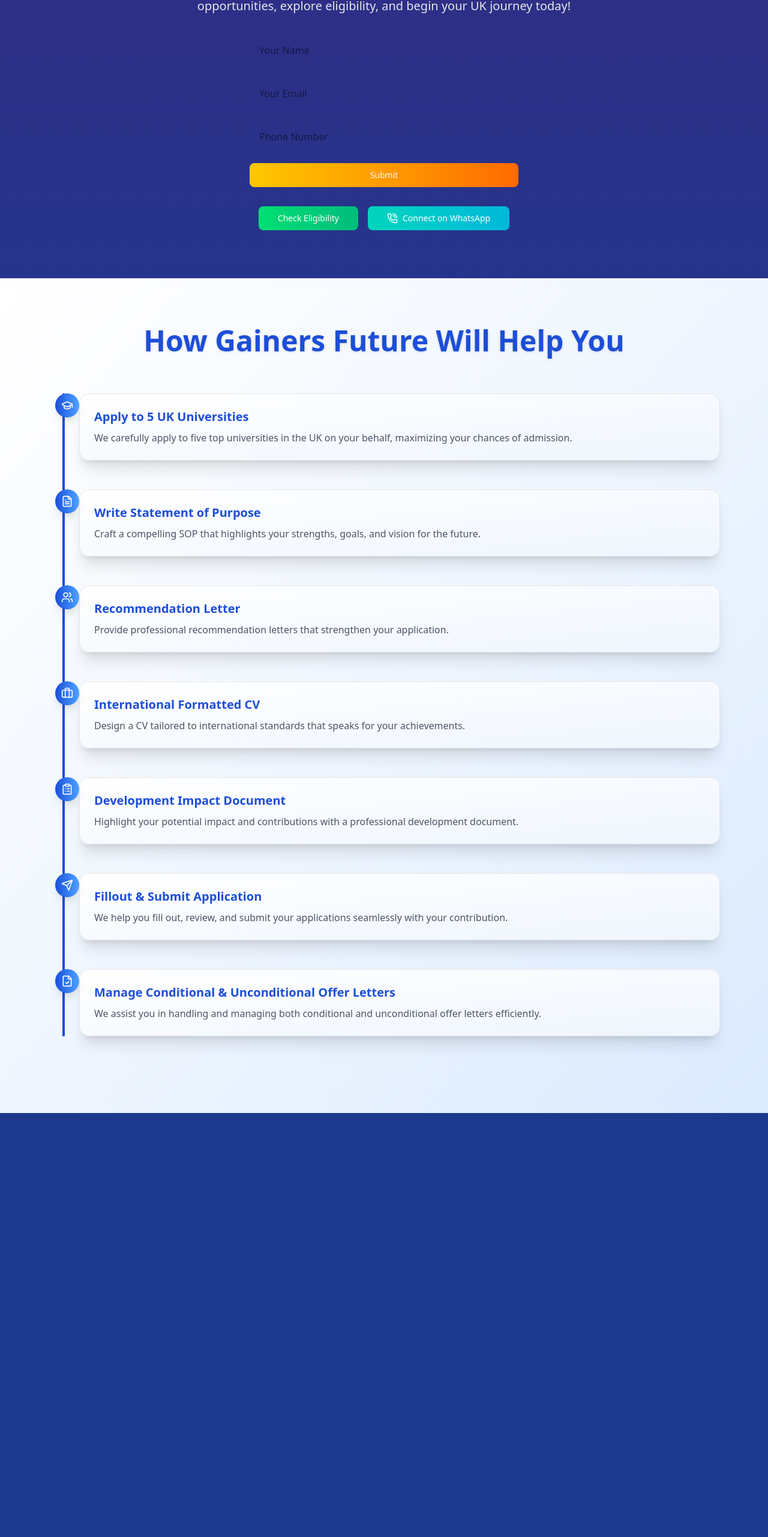
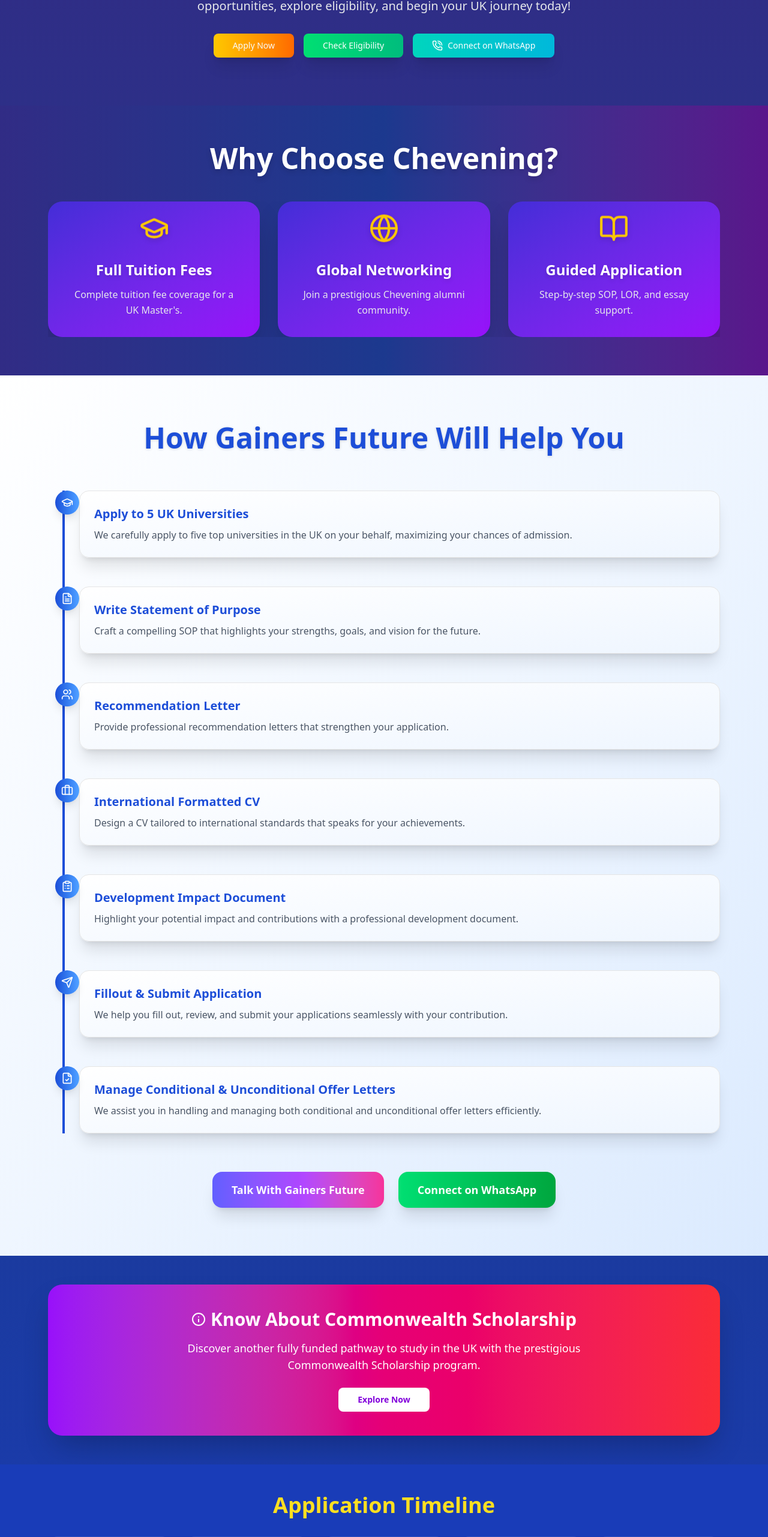
Before and after one commit to Own-M/Chevening01, a Next.js app: page / in a window 1280 px wide. Shown: the part 200-2763 px from the top of the page at 60% size. Before the commit the page ends 2056 px from the top, so only its background shows below. Built offline with nearby package versions, Linux system fonts and the light colour scheme.

Commit message:
Update page.tsx

```diff
--- a/src/app/page.tsx
+++ b/src/app/page.tsx
@@ -1,28 +1,87 @@
 "use client";
 
-import React, { useState } from "react";
+import { useState } from "react";
 import { motion } from "framer-motion";
 import { Button } from "@/components/ui/button";
-import { GraduationCap, PhoneCall, FileText, Users, FileCheck, ClipboardList, Send, Briefcase } from "lucide-react";
+import {
+  GraduationCap,
+  Globe,
+  BookOpen,
+  CheckCircle,
+  Sparkles,
+  PhoneCall,
+  Info,
+  FileText,
+  Users,
+  FileCheck,
+  ClipboardList,
+  Send,
+  Briefcase,
+} from "lucide-react";
 import Link from "next/link";
 import { Swiper, SwiperSlide } from "swiper/react";
 import "swiper/css";
+import {
+  Accordion,
+  AccordionItem,
+  AccordionTrigger,
+  AccordionContent,
+} from "@/components/ui/accordion";
 
 // Roadmap Steps Data
 const roadmapSteps = [
-  { title: "Apply to 5 UK Universities", description: "We carefully apply to five top universities in the UK on your behalf, maximizing your chances of admission.", icon: GraduationCap },
-  { title: "Write Statement of Purpose", description: "Craft a compelling SOP that highlights your strengths, goals, and vision for the future.", icon: FileText },
-  { title: "Recommendation Letter", description: "Provide professional recommendation letters that strengthen your application.", icon: Users },
-  { title: "International Formatted CV", description: "Design a CV tailored to international standards that speaks for your achievements.", icon: Briefcase },
-  { title: "Development Impact Document", description: "Highlight your potential impact and contributions with a professional development document.", icon: ClipboardList },
-  { title: "Fillout & Submit Application", description: "We help you fill out, review, and submit your applications seamlessly with your contribution.", icon: Send },
-  { title: "Manage Conditional & Unconditional Offer Letters", description: "We assist you in handling and managing both conditional and unconditional offer letters efficiently.", icon: FileCheck },
+  {
+    title: "Apply to 5 UK Universities",
+    description:
+      "We carefully apply to five top universities in the UK on your behalf, maximizing your chances of admission.",
+    icon: GraduationCap,
+  },
+  {
+    title: "Write Statement of Purpose",
+    description:
+      "Craft a compelling SOP that highlights your strengths, goals, and vision for the future.",
+    icon: FileText,
+  },
+  {
+    title: "Recommendation Letter",
+    description:
+      "Provide professional recommendation letters that strengthen your application.",
+    icon: Users,
+  },
+  {
+    title: "International Formatted CV",
+    description:
+      "Design a CV tailored to international standards that speaks for your achievements.",
+    icon: Briefcase,
+  },
+  {
+    title: "Development Impact Document",
+    description:
+      "Highlight your potential impact and contributions with a professional development document.",
+    icon: ClipboardList,
+  },
+  {
+    title: "Fillout & Submit Application",
+    description:
+      "We help you fill out, review, and submit your applications seamlessly with your contribution.",
+    icon: Send,
+  },
+  {
+    title: "Manage Conditional & Unconditional Offer Letters",
+    description:
+      "We assist you in handling and managing both conditional and unconditional offer letters efficiently.",
+    icon: FileCheck,
+  },
 ];
 
 export default function ScholarshipLanding() {
-  const [formData, setFormData] = useState({ name: "", email: "", phone: "" });
+  const [formData, setFormData] = useState<{
+    name: string;
+    email: string;
+    phone: string;
+  }>({ name: "", email: "", phone: "" });
 
-  // Correctly typed
+  // Properly typed handlers
   const handleChange = (e: React.ChangeEvent<HTMLInputElement>) => {
     setFormData({ ...formData, [e.target.name]: e.target.value });
   };
@@ -34,33 +93,80 @@
 
   return (
     <div className="min-h-screen bg-gradient-to-b from-indigo-900 via-blue-900 to-blue-800 text-white overflow-hidden">
-
       {/* Hero Section */}
       <section className="flex flex-col items-center justify-center text-center py-20 px-4">
-        <motion.h1 initial={{ opacity: 0, y: -50 }} animate={{ opacity: 1, y: 0 }} transition={{ duration: 1 }} className="text-5xl md:text-7xl font-extrabold mb-4 bg-gradient-to-r from-yellow-300 to-orange-400 bg-clip-text text-transparent drop-shadow-lg">
+        <motion.h1
+          initial={{ opacity: 0, y: -50 }}
+          animate={{ opacity: 1, y: 0 }}
+          transition={{ duration: 1 }}
+          className="text-5xl md:text-7xl font-extrabold mb-4 bg-gradient-to-r from-yellow-300 to-orange-400 bg-clip-text text-transparent drop-shadow-lg"
+        >
           Chevening Scholarship 2025
         </motion.h1>
         <p className="text-lg md:text-xl max-w-3xl text-gray-200">
-          Fully Funded Scholarship Assistance Program by <span className="text-yellow-400 font-semibold">Gainers Future</span>. Unlock opportunities, explore eligibility, and begin your UK journey today!
+          Fully Funded Scholarship Assistance Program by{" "}
+          <span className="text-yellow-400 font-semibold">Gainers Future</span>. Unlock opportunities, explore
+          eligibility, and begin your UK journey today!
         </p>
+        <div className="flex flex-wrap gap-4 mt-8">
+          <Button className="bg-gradient-to-r from-yellow-400 to-orange-500 text-black px-8 py-4 rounded-2xl text-lg font-bold shadow-xl hover:scale-105 transition-transform duration-300">
+            Apply Now
+          </Button>
+          <Link href="/eligibility">
+            <Button className="bg-gradient-to-r from-green-400 to-emerald-500 text-white px-8 py-4 rounded-2xl text-lg font-bold shadow-xl hover:scale-105 transition-transform duration-300">
+              Check Eligibility
+            </Button>
+          </Link>
+          <Link href="https://wa.me/8801XXXXXXXXX" target="_blank">
+            <Button className="bg-gradient-to-r from-teal-400 to-cyan-500 text-white px-8 py-4 rounded-2xl text-lg font-bold shadow-xl flex items-center gap-2 hover:scale-105 transition-transform duration-300">
+              <PhoneCall size={18} /> Connect on WhatsApp
+            </Button>
+          </Link>
+        </div>
+      </section>
 
-        {/* Form */}
-        <form onSubmit={handleSubmit} className="flex flex-col gap-4 mt-8 w-full max-w-md">
-          <input type="text" name="name" value={formData.name} onChange={handleChange} placeholder="Your Name" className="p-4 rounded-lg text-black" required />
-          <input type="email" name="email" value={formData.email} onChange={handleChange} placeholder="Your Email" className="p-4 rounded-lg text-black" required />
-          <input type="tel" name="phone" value={formData.phone} onChange={handleChange} placeholder="Phone Number" className="p-4 rounded-lg text-black" required />
-          <Button type="submit" className="bg-gradient-to-r from-yellow-400 to-orange-500 text-black px-8 py-4 rounded-2xl font-bold">Submit</Button>
-        </form>
-
-        <div className="flex flex-wrap gap-4 mt-8">
-          <Link href="/eligibility"><Button className="bg-gradient-to-r from-green-400 to-emerald-500 text-white px-8 py-4 rounded-2xl font-bold">Check Eligibility</Button></Link>
-          <Link href="https://wa.me/8801XXXXXXXXX" target="_blank"><Button className="bg-gradient-to-r from-teal-400 to-cyan-500 text-white px-8 py-4 rounded-2xl flex items-center gap-2"><PhoneCall size={18} /> Connect on WhatsApp</Button></Link>
-        </div>
+      {/* Features Carousel Section */}
+      <section className="py-16 px-6 md:px-20 bg-gradient-to-r from-indigo-900 via-blue-900 to-purple-900">
+        <h2 className="text-4xl md:text-5xl font-bold text-center mb-12 text-white drop-shadow-lg">
+          Why Choose Chevening?
+        </h2>
+        <Swiper
+          spaceBetween={30}
+          slidesPerView={1}
+          breakpoints={{ 640: { slidesPerView: 1 }, 768: { slidesPerView: 2 }, 1024: { slidesPerView: 3 } }}
+          className="pb-8"
+        >
+          {[
+            { icon: <GraduationCap size={50} />, title: "Full Tuition Fees", desc: "Complete tuition fee coverage for a UK Master's." },
+            { icon: <Globe size={50} />, title: "Global Networking", desc: "Join a prestigious Chevening alumni community." },
+            { icon: <BookOpen size={50} />, title: "Guided Application", desc: "Step-by-step SOP, LOR, and essay support." },
+            { icon: <CheckCircle size={50} />, title: "Visa & Travel Covered", desc: "Receive monthly stipend, visa and travel costs." },
+            { icon: <Sparkles size={50} />, title: "Career Boost", desc: "Chevening opens doors to global leadership." },
+          ].map((f, i) => (
+            <SwiperSlide key={i}>
+              <motion.div
+                whileHover={{ scale: 1.08, y: -5 }}
+                transition={{ type: "spring", stiffness: 300 }}
+                className="bg-gradient-to-br from-indigo-700 to-purple-600 rounded-3xl shadow-2xl p-8 flex flex-col items-center text-center cursor-pointer"
+              >
+                <div className="mb-4 text-yellow-400 drop-shadow-lg animate-bounce">{f.icon}</div>
+                <h3 className="text-2xl font-bold mb-3 text-white drop-shadow-md">{f.title}</h3>
+                <p className="text-gray-200 text-base leading-relaxed">{f.desc}</p>
+              </motion.div>
+            </SwiperSlide>
+          ))}
+        </Swiper>
       </section>
 
       {/* Roadmap Section */}
       <section className="bg-gradient-to-br from-white via-blue-50 to-blue-100 py-20 px-6 md:px-20">
-        <motion.h2 initial={{ opacity: 0, y: -50 }} whileInView={{ opacity: 1, y: 0 }} transition={{ duration: 0.8 }} viewport={{ once: true }} className="text-4xl md:text-5xl font-extrabold text-center text-[#1D4ED8] mb-16 drop-shadow-sm">
+        <motion.h2
+          initial={{ opacity: 0, y: -50 }}
+          whileInView={{ opacity: 1, y: 0 }}
+          transition={{ duration: 0.8 }}
+          viewport={{ once: true }}
+          className="text-4xl md:text-5xl font-extrabold text-center text-[#1D4ED8] mb-16 drop-shadow-sm"
+        >
           How Gainers Future Will Help You
         </motion.h2>
 
@@ -68,11 +174,23 @@
           {roadmapSteps.map((step, index) => {
             const Icon = step.icon;
             return (
-              <motion.div key={index} initial={{ opacity: 0, x: index % 2 === 0 ? -50 : 50 }} whileInView={{ opacity: 1, x: 0 }} transition={{ duration: 0.6, delay: index * 0.2 }} viewport={{ once: true }} className="mb-12 ml-6 relative">
+              <motion.div
+                key={index}
+                initial={{ opacity: 0, x: index % 2 === 0 ? -50 : 50 }}
+                whileInView={{ opacity: 1, x: 0 }}
+                transition={{ duration: 0.6, delay: index * 0.2 }}
+                viewport={{ once: true }}
+                className="mb-12 ml-6 relative"
+              >
                 <div className="absolute -left-10 top-0 w-10 h-10 rounded-full bg-gradient-to-r from-[#1D4ED8] to-blue-400 flex items-center justify-center shadow-lg">
                   <Icon className="text-white w-5 h-5" />
                 </div>
-                <motion.div whileHover={{ scale: 1.03 }} whileTap={{ scale: 0.97 }} className="bg-gradient-to-br from-white to-blue-50 p-6 rounded-2xl shadow-xl border hover:shadow-2xl transition duration-300">
+
+                <motion.div
+                  whileHover={{ scale: 1.03 }}
+                  whileTap={{ scale: 0.97 }}
+                  className="bg-gradient-to-br from-white to-blue-50 p-6 rounded-2xl shadow-xl border hover:shadow-2xl transition duration-300"
+                >
                   <h3 className="text-xl font-semibold text-[#1D4ED8] mb-2">{step.title}</h3>
                   <p className="text-gray-600 leading-relaxed">{step.description}</p>
                 </motion.div>
@@ -80,8 +198,81 @@
             );
           })}
         </div>
+
+        {/* Call to Action Buttons */}
+        <div className="flex flex-col md:flex-row justify-center items-center gap-6 mt-16">
+          <motion.a
+            whileHover={{ scale: 1.05 }}
+            whileTap={{ scale: 0.95 }}
+            href="https://forms.gle/Md1sa3RTGMRRiQFr9"
+            target="_blank"
+            rel="noopener noreferrer"
+            className="bg-gradient-to-r from-indigo-500 via-purple-500 to-pink-500 text-white font-semibold px-8 py-4 rounded-2xl shadow-xl hover:shadow-2xl transition duration-300 text-lg"
+          >
+            Talk With Gainers Future
+          </motion.a>
+
+          <motion.a
+            whileHover={{ scale: 1.05 }}
+            whileTap={{ scale: 0.95 }}
+            href="https://api.whatsapp.com/send?phone=8801813106421"
+            target="_blank"
+            rel="noopener noreferrer"
+            className="bg-gradient-to-r from-green-400 to-green-600 text-white font-semibold px-8 py-4 rounded-2xl shadow-xl hover:shadow-2xl transition duration-300 text-lg flex items-center gap-2"
+          >
+            Connect on WhatsApp
+          </motion.a>
+        </div>
       </section>
 
+      {/* Commonwealth Scholarship Card */}
+      <section className="py-12 px-6 md:px-20">
+        <motion.div whileHover={{ scale: 1.02 }} className="bg-gradient-to-r from-purple-600 via-pink-600 to-red-500 rounded-3xl shadow-2xl p-10 text-center text-white">
+          <h2 className="text-3xl font-bold mb-4 flex items-center justify-center gap-2">
+            <Info /> Know About Commonwealth Scholarship
+          </h2>
+          <p className="text-lg mb-6 max-w-2xl mx-auto">
+            Discover another fully funded pathway to study in the UK with the prestigious Commonwealth Scholarship program.
+          </p>
+          <Link href="https://commonwealthuk.netlify.app/" target="_blank">
+            <Button className="bg-white text-purple-700 font-semibold px-8 py-4 rounded-2xl hover:scale-105 transition-transform duration-300">Explore Now</Button>
+          </Link>
+        </motion.div>
+      </section>
+
+      {/* Timeline Section */}
+      <section className="bg-blue-800 py-12 px-6 md:px-20">
+        <h2 className="text-4xl font-bold text-center mb-8 text-yellow-300">Application Timeline</h2>
+        <div className="grid md:grid-cols-5 gap-6 text-center">
+          {[
+            { time: "5 Aug 2025", step: "Applications Open" },
+            { time: "7 Oct 2025", step: "Deadline" },
+            { time: "Feb 2026", step: "Interviews" },
+            { time: "Jun 2026", step: "Final Results" },
+            { time: "Sep 2026", step: "UK Journey Begins" },
+          ].map((t, i) => (
+            <motion.div key={i} whileHover={{ scale: 1.05 }} className="p-6 bg-white/10 rounded-2xl shadow-lg">
+              <h3 className="text-lg font-semibold text-yellow-300">{t.time}</h3>
+              <p>{t.step}</p>
+            </motion.div>
+          ))}
+        </div>
+      </section>
+
+      {/* FAQ Section */}
+      <section className="py-16 px-6 md:px-20 bg-gradient-to-b from-gray-50 to-gray-100">
+        <h2 className="text-4xl font-extrabold text-center mb-10 text-[#1D4ED8] drop-shadow-sm">
+          Chevening Scholarship – FAQ
+        </h2>
+        <Accordion type="single" collapsible className="max-w-3xl mx-auto bg-white rounded-2xl shadow-lg p-6">
+          {/* Accordion items remain unchanged */}
+        </Accordion>
+      </section>
+
+      {/* Footer */}
+      <footer className="text-center py-8 text-sm bg-blue-950">
+        © 2025 <span className="text-yellow-400 font-semibold">Gainers Future</span> – Empowering Dreams with Chevening
+      </footer>
     </div>
   );
 }
```
